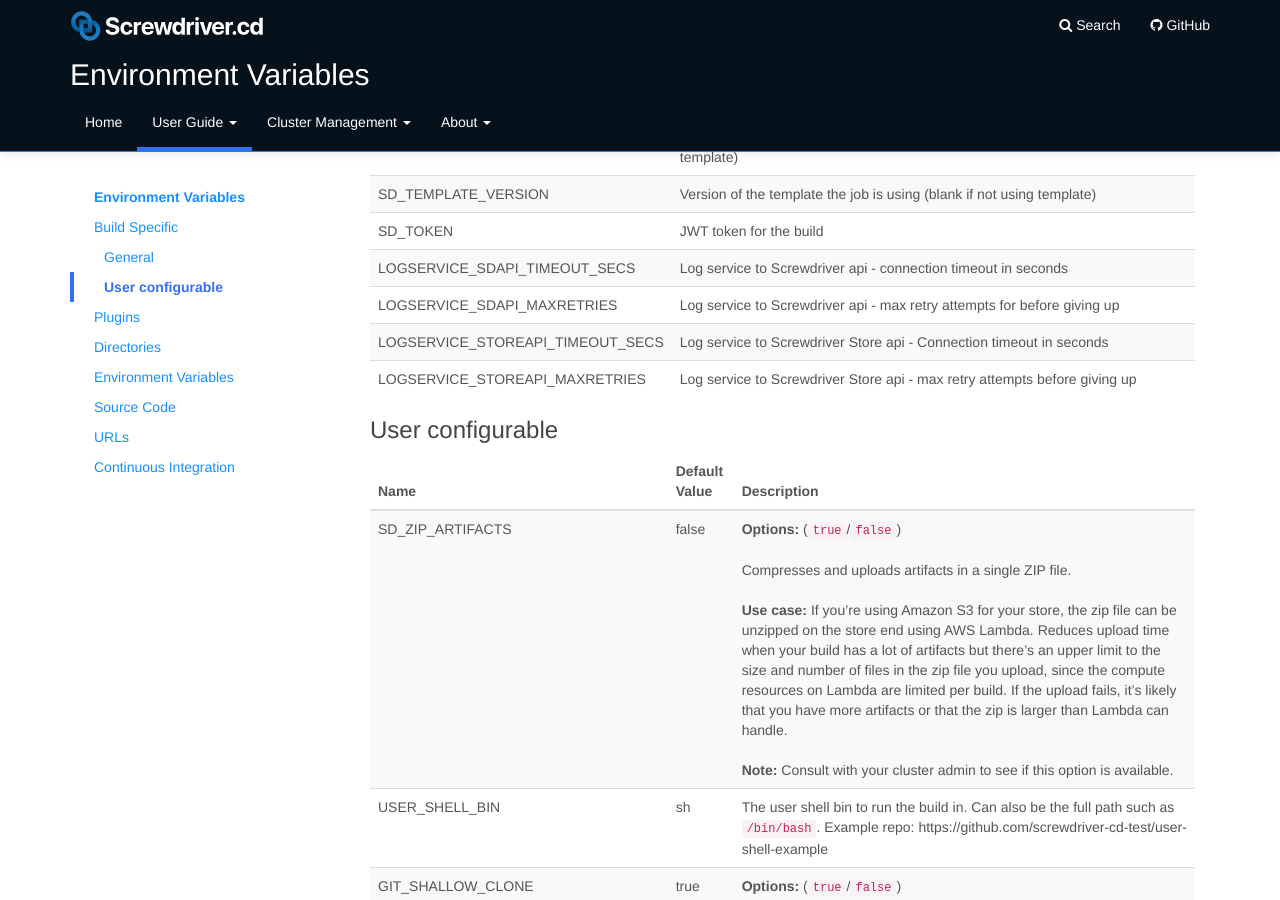
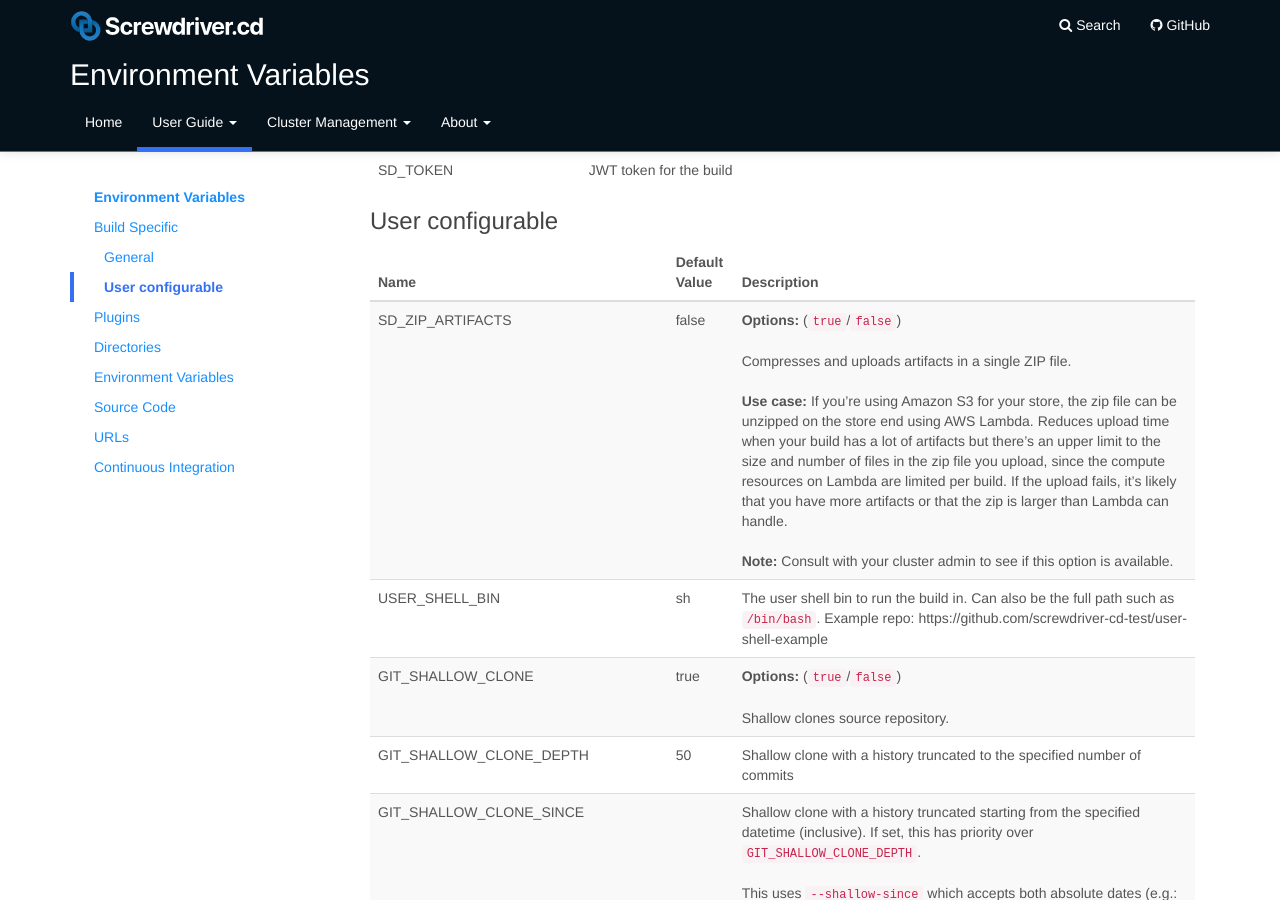
Before and after one commit to screwdriver-cd/guide, a Jekyll site: the page built from docs/user-guide/environment-variables.md, in a window 1280 px wide and 900 px high, scrolled down 899 px. Built offline with Jekyll 4.4.1, drawn with Linux system fonts in a browser that asks for light colours.

```diff
--- a/docs/user-guide/environment-variables.md
+++ b/docs/user-guide/environment-variables.md
@@ -54,10 +54,6 @@ _Note: Environment variables set in one job cannot be accessed in another job. T
 | SD_TEMPLATE_NAMESPACE | Namespace of the template the job is using (e.g.: `d2lam`; blank if not using template) |
 | SD_TEMPLATE_VERSION | Version of the template the job is using (blank if not using template) |
 | SD_TOKEN | JWT token for the build |
-| LOGSERVICE_SDAPI_TIMEOUT_SECS | Log service to Screwdriver api - connection timeout in seconds |
-| LOGSERVICE_SDAPI_MAXRETRIES | Log service to Screwdriver api - max retry attempts for before giving up |
-| LOGSERVICE_STOREAPI_TIMEOUT_SECS | Log service to Screwdriver Store api - Connection timeout in seconds |
-| LOGSERVICE_STOREAPI_MAXRETRIES | Log service to Screwdriver Store api - max retry attempts before giving up |
 
 ### User configurable
 
```
Also changed, not shown: docs/cluster-management/configure-queue-service.md (+8 -0 lines).
